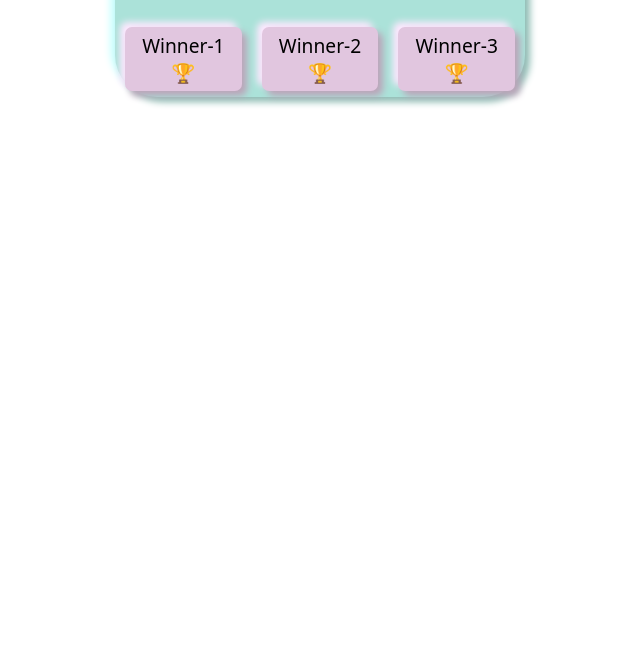
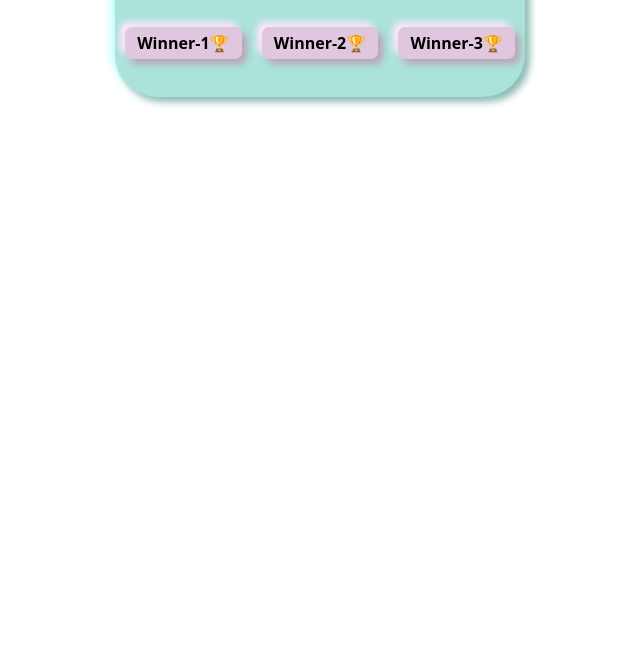
Before and after one commit to Manasa1914/Buzzer-game, a plain HTML site: page index.html in a window 1280 px wide. Shown: the part 153-800 px from the top of the page, without its empty margins (320-960 px from the left). Drawn offline with nearby package versions, Linux system fonts and the light colour scheme.

Commit message:
Update style.css

```diff
--- a/style.css
+++ b/style.css
@@ -33,7 +33,8 @@
     padding: 5px 10px;
     flex-grow: 1;
     margin: 10px;
-    font-size: larger;
+    font-size:16px;
+    font-weight: bolder;
     font-family: system-ui, -apple-system, BlinkMacSystemFont, 'Segoe UI', Roboto, Oxygen, Ubuntu, Cantarell, 'Open Sans', 'Helvetica Neue', sans-serif;
 }
 .heart{
```
